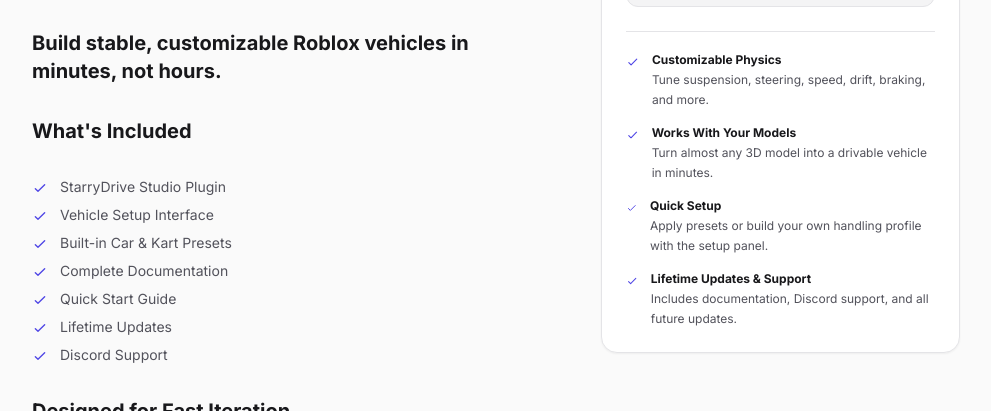
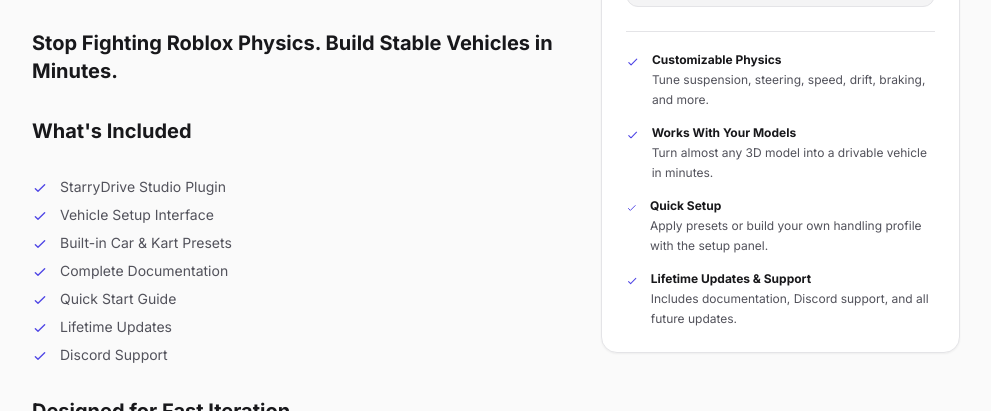
Before and after one commit to StarryBit/starrybit.github.io, a Jekyll site: the page built from shop/starrydrive-vehicle-system/index.html, in a window 1280 px wide and 900 px high, cut to the strip 489-900 px from the top of the window. Shown: the whole strip, without its empty margins (144-1135 px from the left). Built offline with Jekyll 4.4.1, drawn with Linux system fonts in a browser that asks for light colours; nearby versions of some CDN libraries.

Commit message:
Update index.html

```diff
--- a/shop/starrydrive-vehicle-system/index.html
+++ b/shop/starrydrive-vehicle-system/index.html
@@ -11,7 +11,7 @@
                 <iframe class="w-full h-full" src="https://www.youtube.com/embed/jlBTiMc82iQ" title="YouTube video player" frameborder="0" allow="accelerometer; autoplay; clipboard-write; encrypted-media; gyroscope; picture-in-picture" allowfullscreen></iframe>
             </div>
 
-            <h2 class="text-xl font-bold mb-4">Build stable, customizable Roblox vehicles in minutes, not hours.</h2>
+            <h2 class="text-xl font-bold mb-4">Stop Fighting Roblox Physics. Build Stable Vehicles in Minutes.</h2>
 
             <h2 class="text-xl font-bold mb-4">What's Included</h2>
 
```
